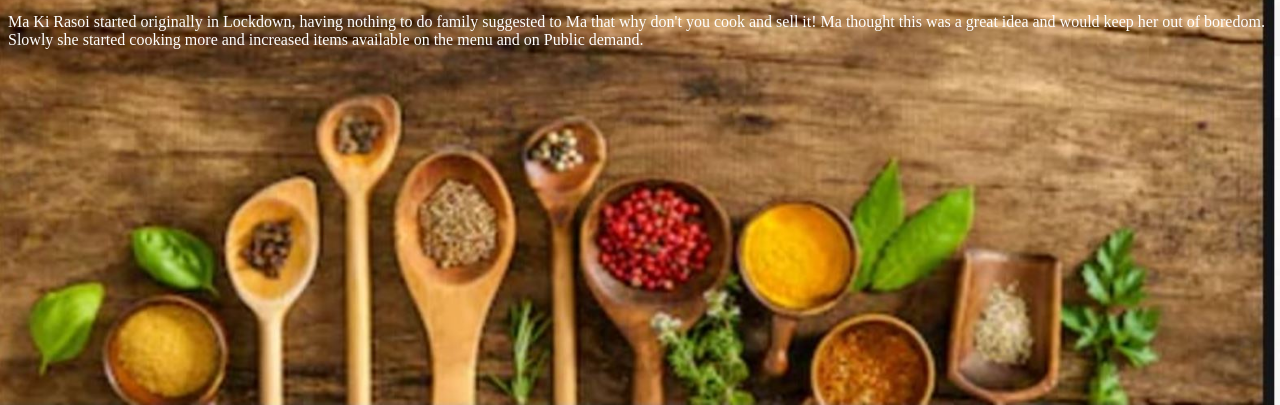
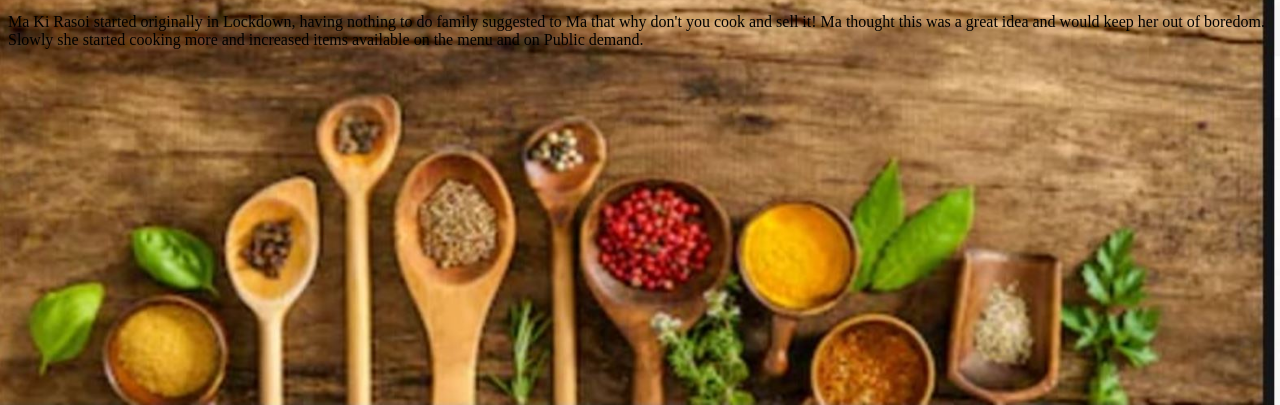
Before and after one commit to Zoha09/Ma-Ki-Rasoi, a plain HTML site: page AboutUs.html in a window 1280 px wide. Shown: the part 395-800 px from the top of the page. Drawn offline with Linux system fonts and the light colour scheme.

Commit message:
Update AboutUs.html

```diff
--- a/AboutUs.html
+++ b/AboutUs.html
@@ -48,7 +48,7 @@ img {
 </tr>
 </table>
 
-<p style="color:white">Ma Ki Rasoi started originally in Lockdown, having nothing to do family suggested to Ma that why don't you cook and sell it! Ma thought this was a great idea and would keep her out of boredom. Slowly she started cooking more and  increased items available on the menu and on Public demand.</p>
+<p color="white">Ma Ki Rasoi started originally in Lockdown, having nothing to do family suggested to Ma that why don't you cook and sell it! Ma thought this was a great idea and would keep her out of boredom. Slowly she started cooking more and  increased items available on the menu and on Public demand.</p>
 
 
 
```
